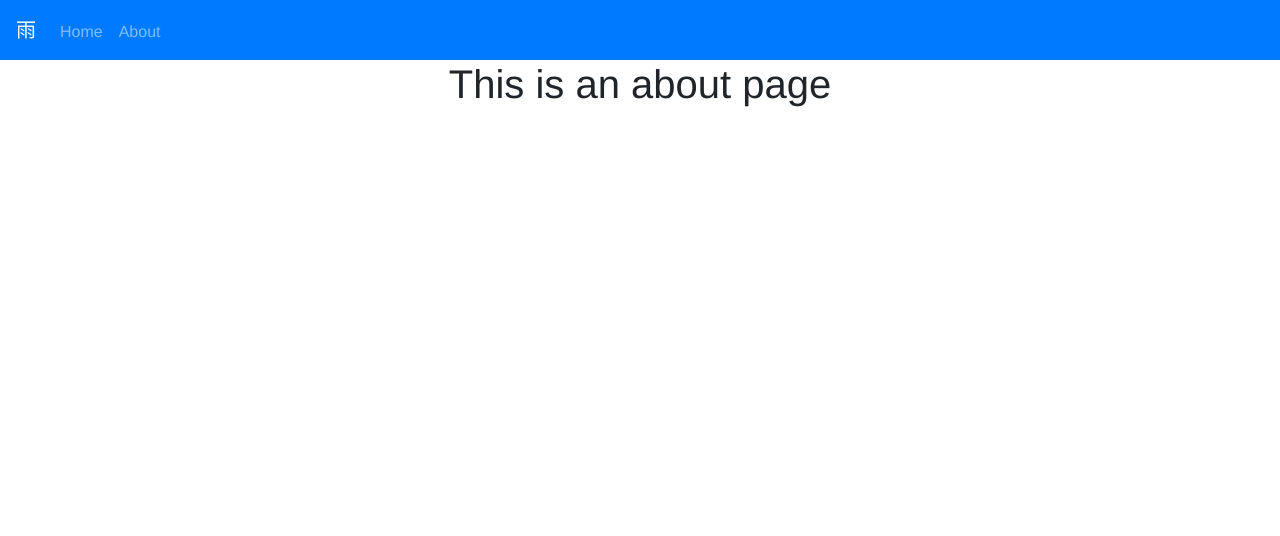
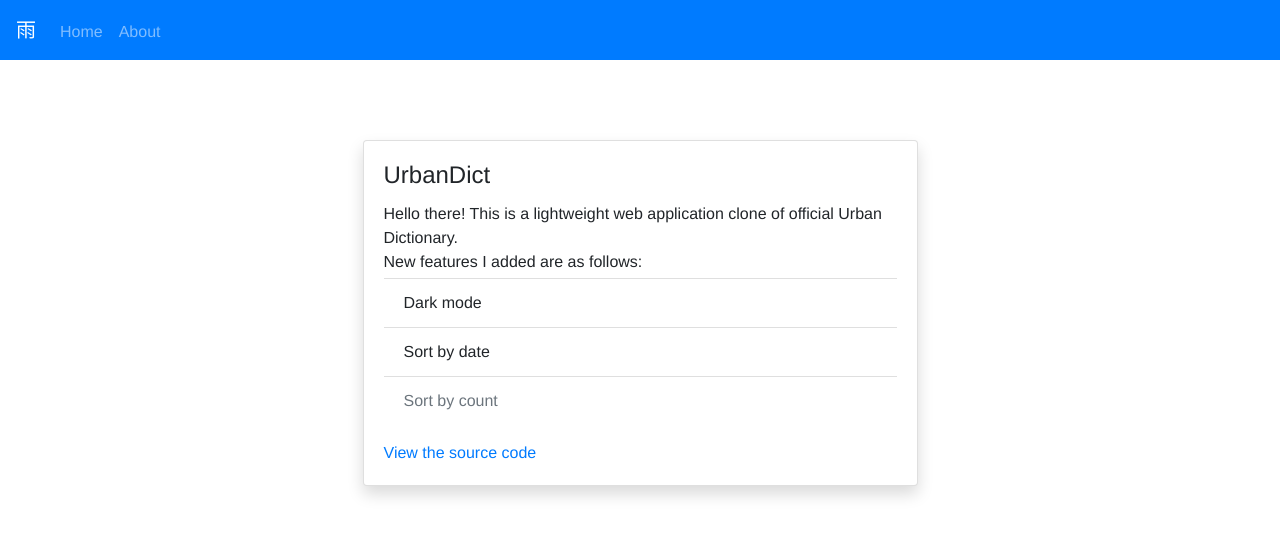
Before and after one commit to fish-inu/urbandict, a Vue app: page /about in a window 1280 px wide. Shown: the top 536 px of the page. Built offline with nearby package versions, Linux system fonts and the light colour scheme.

Commit message:
added Aboutme and removed subsequent suprise features

```diff
--- a/src/App.vue
+++ b/src/App.vue
@@ -16,6 +16,5 @@
   font-family: 'Avenir', Helvetica, Arial, sans-serif;
   -webkit-font-smoothing: antialiased;
   -moz-osx-font-smoothing: grayscale;
-  text-align: center;
 }
 </style>
--- a/src/views/About.vue
+++ b/src/views/About.vue
@@ -1,5 +1,25 @@
 <template>
-  <div class="about">
-    <h1>This is an about page</h1>
-  </div>
+    <div class="container position-relative d-flex justify-content-center">
+        <div class="card shadow w-50">
+        <div class="card-body">
+          <h4 class="card-title">UrbanDict</h4>
+          <p class="card-text">
+            Hello there! This is a lightweight web application clone of official Urban Dictionary.<br>
+            New features I added are as follows:
+            <ul class="list-group list-group-flush">
+                <li class="list-group-item">Dark mode</li>
+                <li class="list-group-item">Sort by date</li>
+                <li class="list-group-item disabled">Sort by count</li>
+            </ul>
+          </p>
+          <a href="https://https://github.com/fish-inu/urbandict" class="card-link">View the source code</a>
+        </div>
+      </div>
+    </div>
 </template>
+
+<style scoped>
+div.container {
+  top: 10vh;
+}
+</style>
--- a/src/views/Home.vue
+++ b/src/views/Home.vue
@@ -1,11 +1,12 @@
 <template>
   <div class="home">
-    <img
+    <div class="container d-flex justify-content-center my-3"><img
       src="@/assets/urban.svg"
       width="200"
       height="180"
       alt="Urban"
     />
+    </div>
     <word-input />
     <nav-bar v-if="this.$store.state.definitions.length >= 1" />
     <def />
@@ -28,7 +29,5 @@
 </script>
 
 <style scoped>
-img {
-  margin: 20px auto
-}
+
 </style>
```
